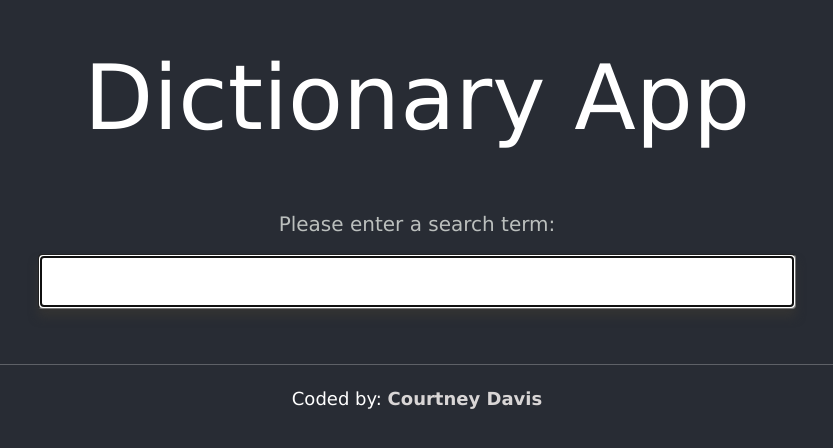
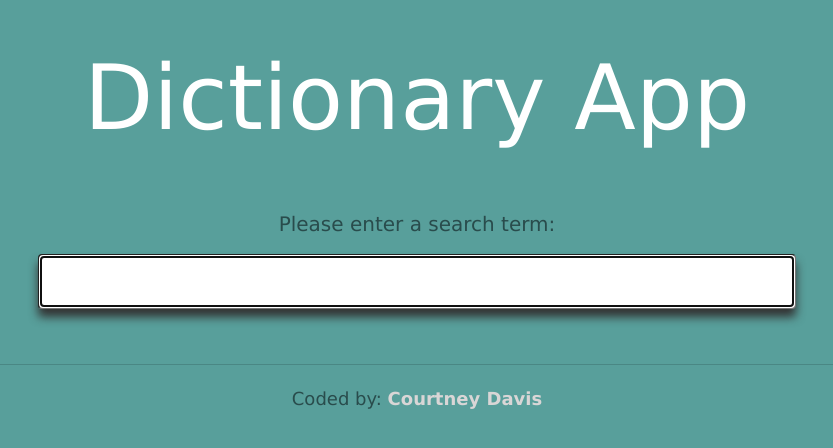
Before and after one commit to cdavis1809/react-dictionary-app, a React (Create React App) app: page / in a window 1280 px wide. Shown: the part 192-640 px from the top of the page, without its empty margins (223-1056 px from the left). Built offline with nearby package versions, Linux system fonts and the light colour scheme; no server answers.

Commit message:
updated style

```diff
--- a/src/App.css
+++ b/src/App.css
@@ -1,13 +1,13 @@
 .App {
   text-align: center;
-  background-color: #282c34;
+  background-color: #589f9b;
   min-height: 100vh;
   display: flex;
   flex-direction: column;
   align-items: center;
   justify-content: center;
   font-size: calc(10px + 2vmin);
-  color: white;
+  color: rgb(41, 76, 76);
   font-family: "Lucida Sans", "Lucida Sans Regular", "Lucida Grande",
     "Lucida Sans Unicode", Geneva, Verdana, sans-serif;
 }
@@ -19,7 +19,7 @@ a {
   color: rgb(217, 214, 214);
 }
 a:hover {
-  color: rgb(55, 241, 179);
+  color: rgb(17, 111, 115);
 }
 footer {
   margin-top: 20px;
--- a/src/Dictionary.css
+++ b/src/Dictionary.css
@@ -6,9 +6,10 @@ h1 {
   margin-bottom: 60px;
   margin-top: 40px;
   font-size: 90px;
+  color: white;
 }
 h5 {
-  color: rgb(187, 191, 189);
+  color: rgb(41, 76, 76);
 }
 input {
   border-radius: 4px;
--- a/src/Meaning.css
+++ b/src/Meaning.css
@@ -2,7 +2,7 @@
   text-align: left;
 }
 strong {
-  color: rgb(187, 191, 189);
+  color: rgb(35, 66, 66);
   text-transform: capitalize;
   font-size: 20px;
 }
@@ -10,7 +10,10 @@ strong {
   margin-bottom: 18px;
   margin-left: 30px;
   font-size: 30px;
-  color: rgb(203, 208, 206);
+  color: rgb(35, 66, 66);
   text-transform: capitalize;
   font-weight: 600;
 }
+hr {
+  color: rgb(35, 66, 66);
+}
--- a/src/Results.css
+++ b/src/Results.css
@@ -2,4 +2,8 @@ h2 {
   margin: 32px;
   text-transform: capitalize;
   font-size: 50px;
+  color: rgb(25, 47, 47);
 }
+h4 {
+  color: rgb(35, 66, 66);
+}
```
